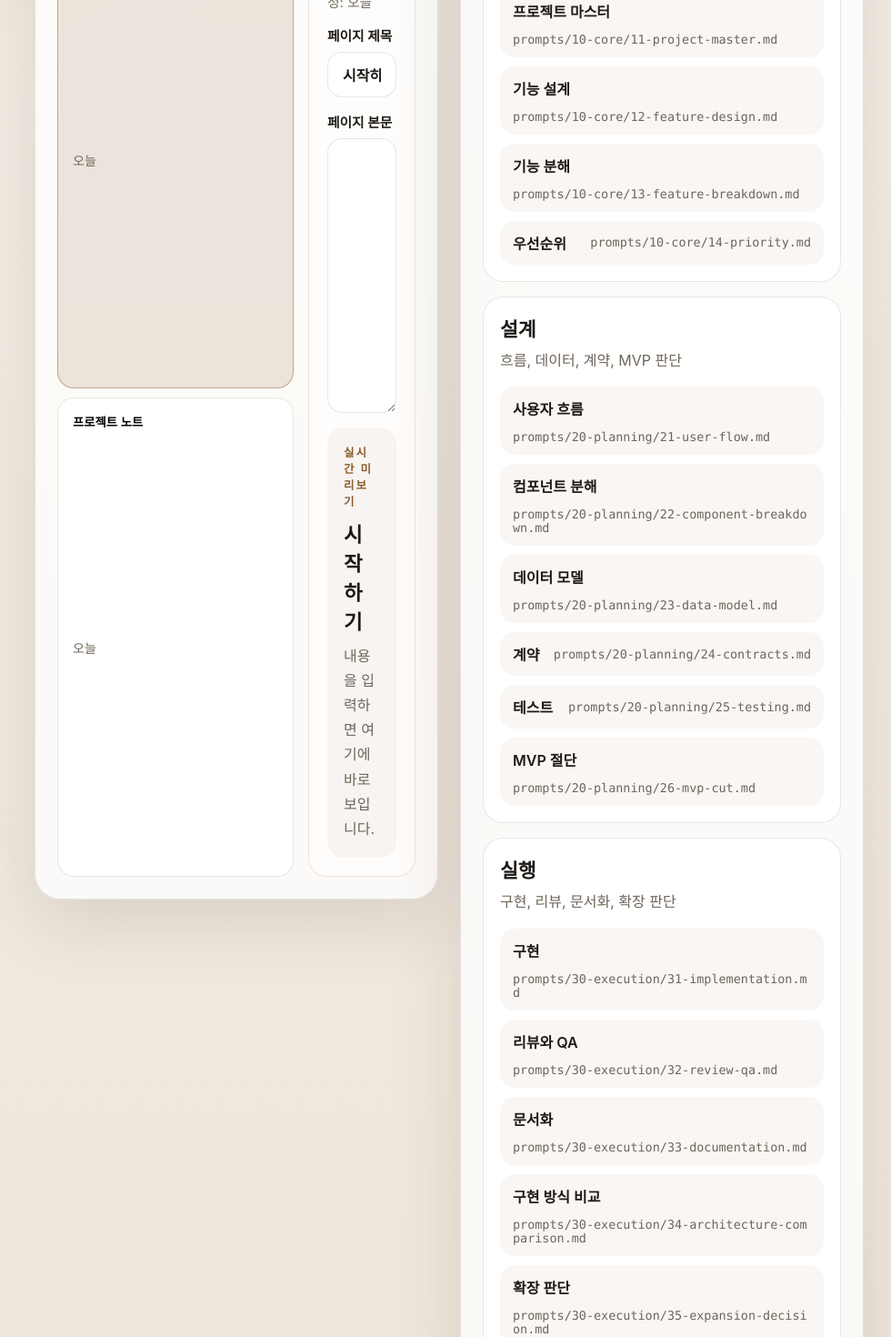
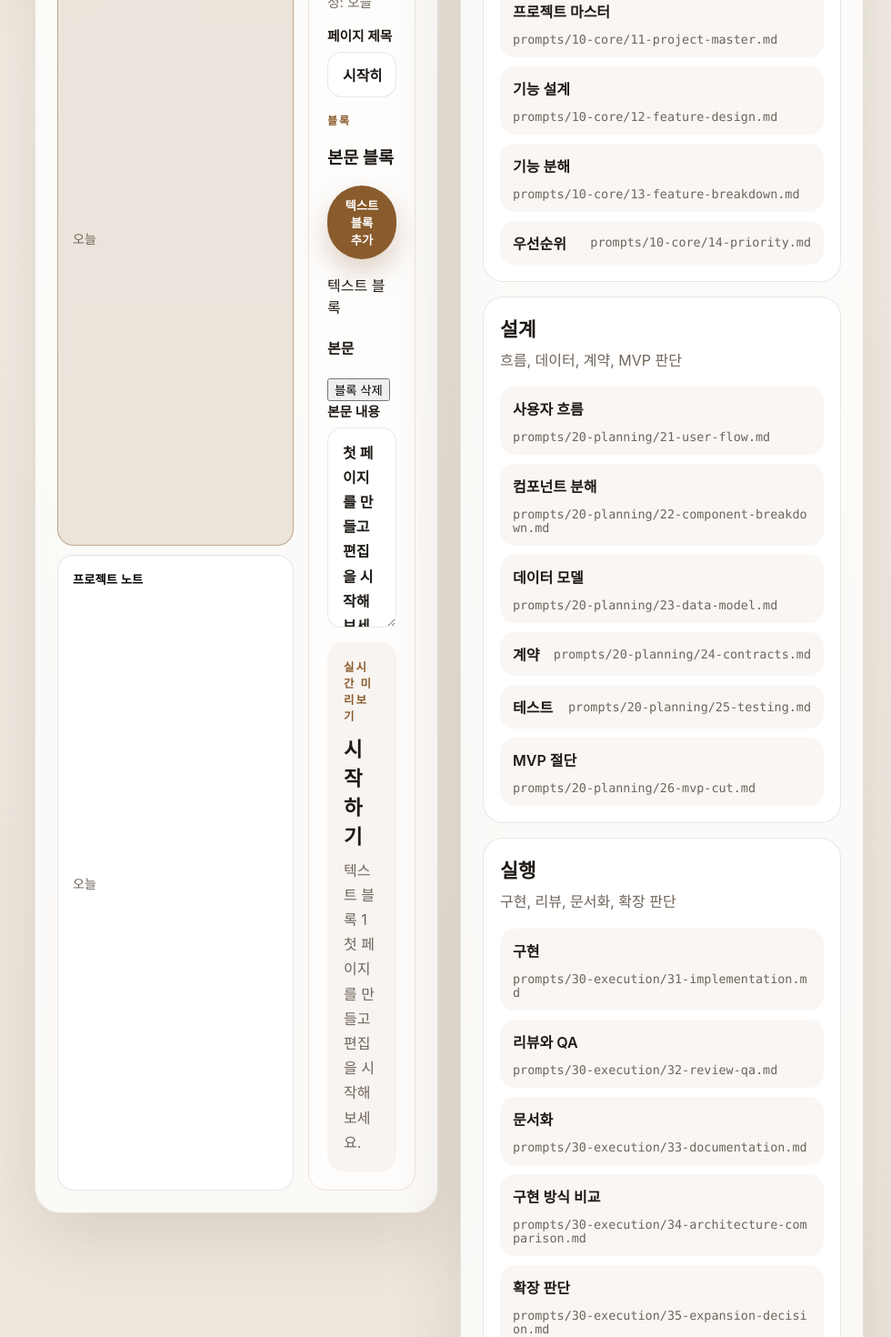
Before and after one commit to khm2938/CodeNest, a Next.js app in the folder app/: page / in a window 1280 px wide. Shown: the part 680-2150 px from the top of the page at 91% size, without its empty margins (298-1278 px from the left). Built offline with nearby package versions, Linux system fonts and the light colour scheme.

Commit message:
feat: add block editor workspace

```diff
--- a/app/src/features/pages/page-workspace.tsx
+++ b/app/src/features/pages/page-workspace.tsx
@@ -1,12 +1,200 @@
-import type { PageItem } from "./pages";
+import type { Block, PageItem } from "./pages";
 
 type PageWorkspaceProps = {
   pages: PageItem[];
   selectedPageId: string;
   onCreatePage: () => void;
   onSelectPage: (pageId: string) => void;
-  onUpdatePage: (pageId: string, updates: Partial<Pick<PageItem, "title" | "content">>) => void;
+  onUpdatePage: (pageId: string, updates: Partial<Pick<PageItem, "title" | "blocks">>) => void;
 };
+
+function createTextBlock(): Block {
+  return {
+    id: `block-${crypto.randomUUID()}`,
+    type: "text",
+    text: "",
+  };
+}
+
+function updateBlockAtIndex(blocks: Block[], index: number, nextBlock: Block): Block[] {
+  return blocks.map((block, currentIndex) => (currentIndex === index ? nextBlock : block));
+}
+
+function getBlockPreview(block: Block, index: number) {
+  const blockNumber = index + 1;
+
+  switch (block.type) {
+    case "heading":
+      return (
+        <article key={block.id} className="page-block-preview">
+          <p className="page-block-preview__kicker">제목 블록 {blockNumber}</p>
+          <h4>{block.text || "제목 없음"}</h4>
+        </article>
+      );
+    case "checklist":
+      return (
+        <article key={block.id} className="page-block-preview">
+          <p className="page-block-preview__kicker">체크리스트 블록 {blockNumber}</p>
+          <label className="page-block-preview__check">
+            <input type="checkbox" checked={Boolean(block.checked)} readOnly />
+            <span>{block.text || "할 일을 적어보세요."}</span>
+          </label>
+        </article>
+      );
+    case "code":
+      return (
+        <article key={block.id} className="page-block-preview">
+          <p className="page-block-preview__kicker">코드 블록 {blockNumber}</p>
+          <span className="page-block-preview__language">{block.language || "언어 없음"}</span>
+          <pre>
+            <code>{block.text || "코드를 입력하면 여기에 보입니다."}</code>
+          </pre>
+        </article>
+      );
+    case "text":
+    default:
+      return (
+        <article key={block.id} className="page-block-preview">
+          <p className="page-block-preview__kicker">텍스트 블록 {blockNumber}</p>
+          <p>{block.text || "내용을 입력하면 여기에 바로 보입니다."}</p>
+        </article>
+      );
+  }
+}
+
+function getBlockEditor(
+  block: Block,
+  index: number,
+  onChange: (nextBlock: Block) => void,
+  onDelete: () => void,
+) {
+  const blockNumber = index + 1;
+  const blockHeader =
+    block.type === "heading"
+      ? "제목 블록"
+      : block.type === "checklist"
+        ? "체크리스트 블록"
+        : block.type === "code"
+          ? "코드 블록"
+          : "텍스트 블록";
+
+  return (
+    <article key={block.id} className="page-block-editor">
+      <div className="page-block-editor__header">
+        <div>
+          <p className="page-block-editor__kicker">{blockHeader}</p>
+          <h4>{block.type === "heading" ? "제목" : block.type === "checklist" ? "할 일" : block.type === "code" ? "코드" : "본문"}</h4>
+        </div>
+        <button type="button" onClick={onDelete}>
+          블록 삭제
+        </button>
+      </div>
+
+      {block.type === "heading" ? (
+        <label className="page-editor__field">
+          <span>제목 내용</span>
+          <input
+            type="text"
+            aria-label={`제목 블록 ${blockNumber}`}
+            value={block.text}
+            onChange={(event) =>
+              onChange({
+                ...block,
+                text: event.target.value,
+              })
+            }
+          />
+        </label>
+      ) : null}
+
+      {block.type === "text" ? (
+        <label className="page-editor__field">
+          <span>본문 내용</span>
+          <textarea
+            aria-label={`텍스트 블록 ${blockNumber}`}
+            value={block.text}
+            onChange={(event) =>
+              onChange({
+                ...block,
+                text: event.target.value,
+              })
+            }
+            rows={4}
+          />
+        </label>
+      ) : null}
+
+      {block.type === "checklist" ? (
+        <div className="page-block-editor__checklist">
+          <label className="page-block-editor__check">
+            <input
+              type="checkbox"
+              aria-label="체크리스트 완료"
+              checked={Boolean(block.checked)}
+              onChange={(event) =>
+                onChange({
+                  ...block,
+                  checked: event.target.checked,
+                })
+              }
+            />
+            <span>완료</span>
+          </label>
+
+          <label className="page-editor__field">
+            <span>체크리스트 내용</span>
+            <input
+              type="text"
+              aria-label={`체크리스트 블록 ${blockNumber}`}
+              value={block.text}
+              onChange={(event) =>
+                onChange({
+                  ...block,
+                  text: event.target.value,
+                })
+              }
+            />
+          </label>
+        </div>
+      ) : null}
+
+      {block.type === "code" ? (
+        <div className="page-block-editor__code">
+          <label className="page-editor__field">
+            <span>코드 언어</span>
+            <input
+              type="text"
+              aria-label={`코드 언어 ${blockNumber}`}
+              value={block.language ?? ""}
+              placeholder="ts"
+              onChange={(event) =>
+                onChange({
+                  ...block,
+                  language: event.target.value,
+                })
+              }
+            />
+          </label>
+
+          <label className="page-editor__field">
+            <span>코드 내용</span>
+            <textarea
+              aria-label={`코드 블록 ${blockNumber}`}
+              value={block.text}
+              onChange={(event) =>
+                onChange({
+                  ...block,
+                  text: event.target.value,
+                })
+              }
+              rows={6}
+            />
+          </label>
+        </div>
+      ) : null}
+    </article>
+  );
+}
 
 export function PageWorkspace({
   pages,
@@ -17,6 +205,44 @@ export function PageWorkspace({
 }: PageWorkspaceProps) {
   const currentPage = pages.find((page) => page.id === selectedPageId);
 
+  const updateCurrentPage = (updates: Partial<Pick<PageItem, "title" | "blocks">>) => {
+    if (!currentPage) {
+      return;
+    }
+
+    onUpdatePage(currentPage.id, updates);
+  };
+
+  const addTextBlock = () => {
+    if (!currentPage) {
+      return;
+    }
+
+    updateCurrentPage({
+      blocks: [...currentPage.blocks, createTextBlock()],
+    });
+  };
+
+  const changeBlock = (index: number, nextBlock: Block) => {
+    if (!currentPage) {
+      return;
+    }
+
+    updateCurrentPage({
+      blocks: updateBlockAtIndex(currentPage.blocks, index, nextBlock),
+    });
+  };
+
+  const deleteBlock = (index: number) => {
+    if (!currentPage) {
+      return;
+    }
+
+    updateCurrentPage({
+      blocks: currentPage.blocks.filter((_, currentIndex) => currentIndex !== index),
+    });
+  };
+
   return (
     <section className="page-workspace">
       <div className="page-workspace__toolbar">
@@ -24,7 +250,7 @@ export function PageWorkspace({
           <p className="page-workspace__kicker">페이지</p>
           <h2>내 작업 공간</h2>
           <p className="page-workspace__lede">
-            페이지 목록에서 고르고, 오른쪽에서 바로 제목과 본문을 수정합니다.
+            페이지 목록에서 고르고, 오른쪽에서 바로 제목과 블록을 수정합니다.
           </p>
         </div>
         <button type="button" className="page-workspace__button" onClick={onCreatePage}>
@@ -63,25 +289,56 @@ export function PageWorkspace({
                 <input
                   type="text"
                   value={currentPage.title}
-                  onChange={(event) => onUpdatePage(currentPage.id, { title: event.target.value })}
+                  onChange={(event) =>
+                    updateCurrentPage({
+                      title: event.target.value,
+                    })
+                  }
                   aria-label="페이지 제목"
                 />
               </label>
 
-              <label className="page-editor__field page-editor__field--body">
-                <span>페이지 본문</span>
-                <textarea
-                  value={currentPage.content}
-                  onChange={(event) => onUpdatePage(currentPage.id, { content: event.target.value })}
-                  aria-label="페이지 본문"
-                  rows={10}
-                />
-              </label>
+              <section className="page-block-editor__section" aria-label="블록 편집기">
+                <div className="page-block-editor__section-header">
+                  <div>
+                    <p className="page-preview__kicker">블록</p>
+                    <h3>본문 블록</h3>
+                  </div>
+                  <button type="button" className="page-workspace__button" onClick={addTextBlock}>
+                    텍스트 블록 추가
+                  </button>
+                </div>
+
+                <div className="page-block-editor__list">
+                  {currentPage.blocks.length > 0 ? (
+                    currentPage.blocks.map((block, index) =>
+                      getBlockEditor(
+                        block,
+                        index,
+                        (nextBlock) => changeBlock(index, nextBlock),
+                        () => deleteBlock(index),
+                      ),
+                    )
+                  ) : (
+                    <div className="page-block-editor__empty">
+                      <p>아직 블록이 없습니다.</p>
+                      <p>텍스트 블록을 추가해서 시작해 보세요.</p>
+                    </div>
+                  )}
+                </div>
+              </section>
 
               <div className="page-editor__preview">
                 <span>실시간 미리보기</span>
                 <h3>{currentPage.title || "제목 없음"}</h3>
-                <p>{currentPage.content || "내용을 입력하면 여기에 바로 보입니다."}</p>
+
+                {currentPage.blocks.length > 0 ? (
+                  <div className="page-editor__preview-blocks">
+                    {currentPage.blocks.map((block, index) => getBlockPreview(block, index))}
+                  </div>
+                ) : (
+                  <p>블록을 추가하면 여기에 바로 보입니다.</p>
+                )}
               </div>
             </>
           ) : (
```
Also changed, not shown: 1 other file (tests, documents, lock files or other folders).
